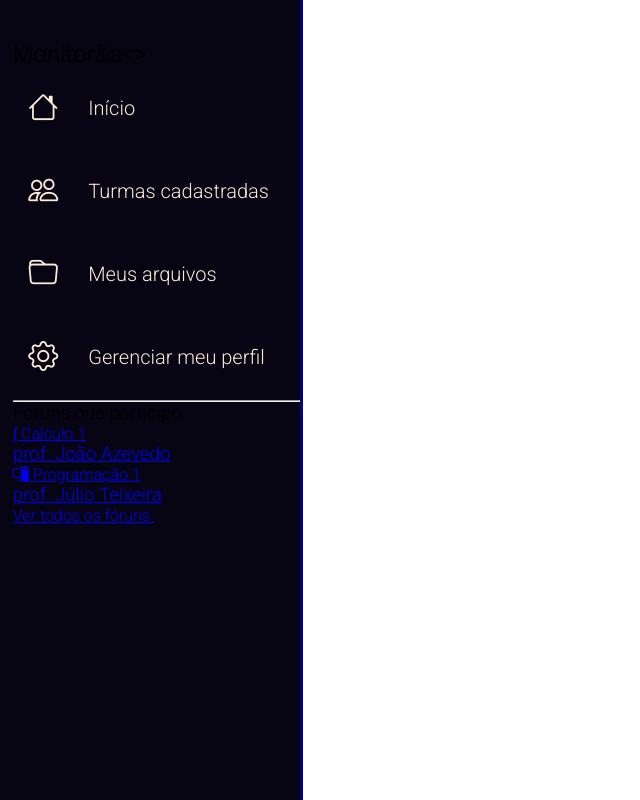
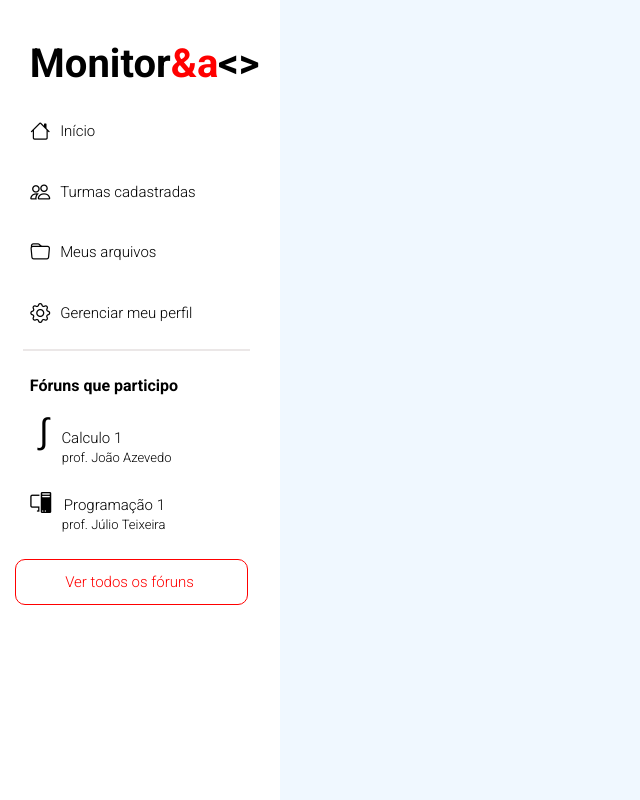
Before and after one commit to Gladistony/Aplicativo-Projeto-Interdisciplinar-2, a PHP site: page / in a window 1280 px wide. Shown: the whole page, without its empty margins (0-640 px from the left). Run offline with PHP 8.4, Linux system fonts and the light colour scheme.

Commit message:
Ajustes no style.css
Foram adicionados novos ícones portanto foi feito mais estilizações nos mesmos além de alguns ajustes nas margens, tamanhos, cores, e background.

```diff
--- a/PG.principal/style.css
+++ b/PG.principal/style.css
@@ -10,34 +10,23 @@
 
 body{
     height: 100vh;
+    background-color: aliceblue;
 }
 
 nav.menu-lateral{
-    width: 70px;
+    width: 280px;
     height: 100%;
-    background: #070413;
+    background: #ffffff;
     padding: 40px 0 40px 1%;
-    box-shadow: 3px 0 0 #040281;
     position: fixed;
     top: 0;
     left:0;
-    overflow: hidden;
-    transition: .2s;
-}
-
-nav.menu-lateral:hover{
-    width: 300px;
 }
 
 
 .btn-expandir{
-    width: 100%;
-    padding-left: 10px;
-}
-
-.btn-expandir{
     font-size: 24px;
-    color:antiquewhite;
+    color:rgb(0, 0, 0);
     cursor: pointer;
 }
 
@@ -46,28 +35,137 @@ ul{
     list-style-type: none;
 }
 
-ul li.item-menu{
-    transition: .2s;
+ul li.item-menu a{
+    color:rgb(0, 0, 0);
+    text-decoration: none;
+    font-size: 15px;
+    padding: 12px 4%;
+    display: flex;
+    line-height: 20px;
+    margin-bottom: 10px;
+
 }
 
-ul li.item-menu:hover{
-    background: #040281;
-}
-
-ul li.item-menu a{
-    color:antiquewhite;
-    text-decoration: none;
-    font-size: 20px;
-    padding: 20px 4%;
-    display: flex;
-    line-height: 40px;
+ul li.item-menu{
+    margin-right: 30px;
+    padding: 2px;
 }
 
 ul li.item-menu a .txt-link{
-    margin-left: 30px;
+    margin-left: 10px;
 }
 
+ul li.item-menu a:hover{
+    color: #ff0000;
+    background-color: rgb(228, 226, 223);
+    border-radius: 10px;
+}
+
+
 ul li.item-menu a .icon > i{
-    font-size: 30px;
-    margin-left: 4px;
+    font-size: 20px;
+    margin-left: 6px;
 }
+
+.titulo {
+    margin-left: 17px;
+    font-weight: bold;
+    font-size: 40px;
+    margin-bottom: 20px;
+}
+
+.titulo span{
+    color: #ff0000;
+    font-weight: bold;
+}
+
+.line{
+    border: 1px solid rgb(235, 231, 231);
+    margin-left: 10px;
+    margin-right: 30px;
+    margin-bottom: 15px;
+}
+
+.subtitulo{
+    margin-left: 17px;
+    margin-bottom: 25px;
+    margin-top: 25px;
+    font-weight: bold;
+    font-size: 16px;
+}
+
+.professores{
+    font-size: small;
+    margin-left: 47px;
+}
+
+ul li.buton a{
+    color:rgb(0, 0, 0);
+    text-decoration: none;
+    font-size: 15px;
+    padding: 12px 4%;
+    display: flex;
+    line-height: 20px;
+    margin-bottom: 10px;
+    border-color: #ff0000;
+}
+
+ul li.buton{
+    margin-right: 30px;
+    padding: 2px;
+}
+
+ul li.buton a .txt-link{
+    margin-left: 40px;
+    color: #ff0000;
+}
+
+ul li.buton a{
+    background-color: rgb(255, 255, 255);
+    border-radius: 10px;
+    border-style: solid;
+    border-color: #ff0000;
+    border-width: 1px 1px 1px 1px;
+}
+
+ul li.buton a:hover{
+    background-color: rgb(228, 226, 223);
+}
+
+.integral{
+    font-size: 35px;
+    margin-left: 15px;
+}
+
+ul li.item-menu-disciplina a{
+    color:rgb(0, 0, 0);
+    text-decoration: none;
+    font-size: 15px;
+    padding: 12px 4%;
+    line-height: 20px;
+    margin-bottom: 10px;
+
+}
+
+.item-menu-disciplina{
+    display:block;
+}
+
+ul li.item-menu-disciplina{
+    margin-right: 30px;
+    padding: 2px;
+}
+
+ul li.item-menu-disciplina a .txt-link{
+    margin-left: 9px;
+}
+
+ul li.item-menu-disciplina a .icon > i{
+    font-size: 21px;
+    margin-left: 6px;
+
+}
+
+ul li.item-menu-disciplina a:hover{
+    color: #ff0000;
+}
```
